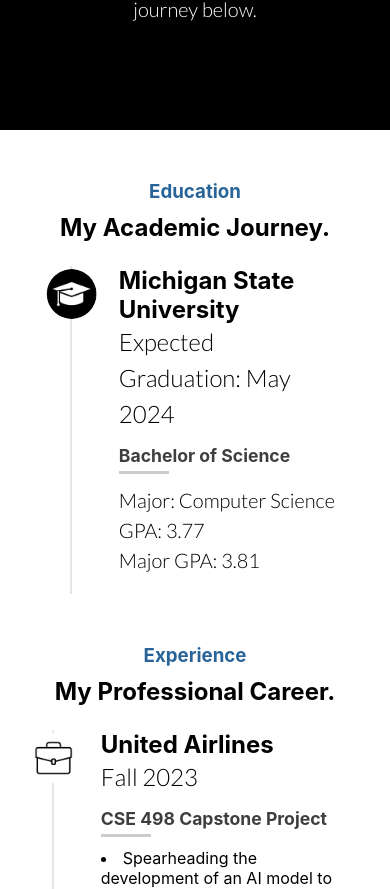
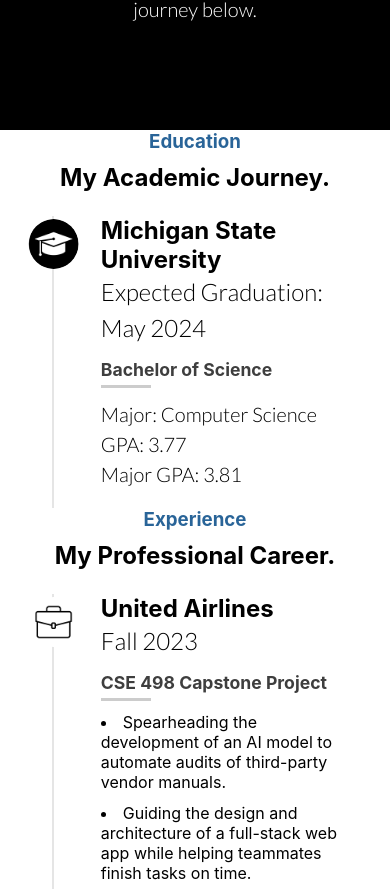
Before and after one commit to shafkat-07/ResumeWebsite, a React (Create React App) app: page / in a window 390 px wide. Shown: the part 1235-2124 px from the top of the page. Built offline with nearby package versions, Linux system fonts and the light colour scheme.

Commit message:
slight edit to education

```diff
--- a/src/App.css
+++ b/src/App.css
@@ -510,7 +510,7 @@
     font-size: 1.1rem;
     color: #3e3e3e;
   }
-  .experience {
+  .experience, .education {
     margin: 0 2rem;
   }
 }
```
